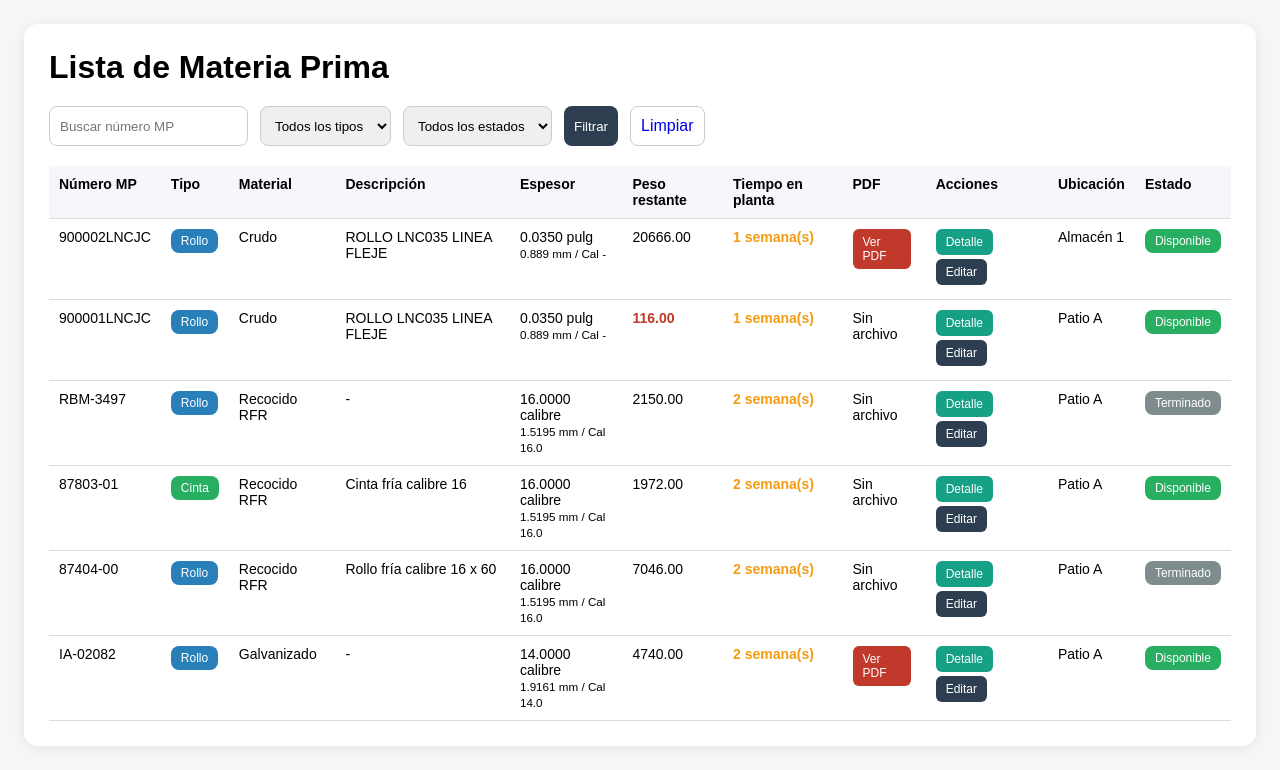
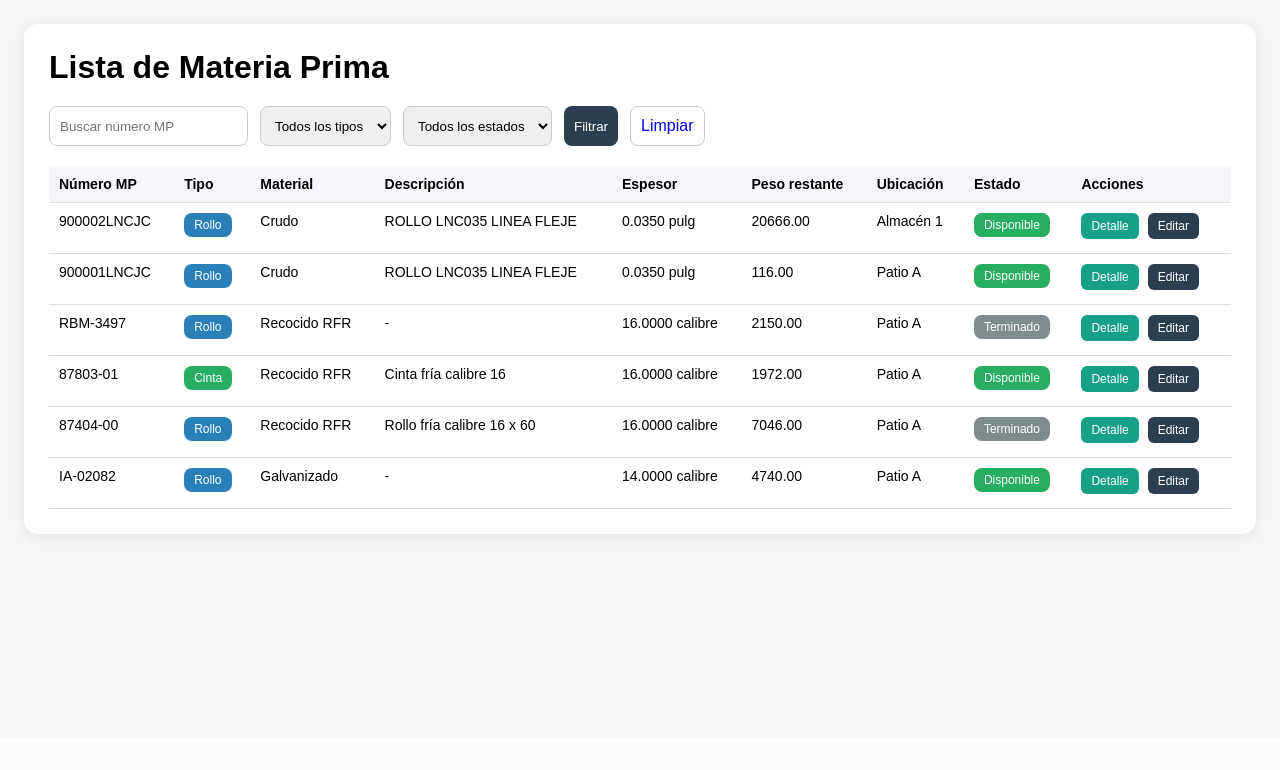
Before and after one commit to maxalejandro31-web/sistema_produccion, a Django app: page /lista-mp/ in a window 1280 px wide. Shown: the part 62-832 px from the top of the page. After the commit the page ends 602 px from the top, so only its background shows below. Run offline with Django 5.2, Linux system fonts and the light colour scheme; a user stored in the database is signed in; data comes from the database, SQL or seed files in the repository.

Commit message:
deja lista mp en modo seguro

```diff
--- a/inventario/templates/inventario/lista_mp.html
+++ b/inventario/templates/inventario/lista_mp.html
@@ -10,16 +10,19 @@
         padding: 25px;
         box-shadow: 0 2px 12px rgba(0,0,0,0.08);
     }
+
     h1 {
         margin-top: 0;
         margin-bottom: 20px;
     }
+
     .filtros {
         display: flex;
         gap: 12px;
         flex-wrap: wrap;
         margin-bottom: 20px;
     }
+
     .filtros input,
     .filtros select,
     .filtros button,
@@ -29,26 +32,31 @@
         border: 1px solid #ccc;
         text-decoration: none;
     }
+
     .filtros button {
         background: #2c3e50;
         color: white;
         border: none;
         cursor: pointer;
     }
+
     table {
         width: 100%;
         border-collapse: collapse;
         font-size: 14px;
     }
+
     th, td {
         padding: 10px;
         border-bottom: 1px solid #ddd;
         text-align: left;
         vertical-align: top;
     }
+
     th {
         background: #f5f7fa;
     }
+
     .badge {
         padding: 5px 10px;
         border-radius: 8px;
@@ -56,6 +64,7 @@
         color: white;
         display: inline-block;
     }
+
     .rollo { background: #2980b9; }
     .cinta { background: #27ae60; }
     .placa { background: #8e44ad; }
@@ -64,23 +73,7 @@
     .enproceso { background: #f39c12; }
     .terminado { background: #7f8c8d; }
 
-    .bajo {
-        color: #c0392b;
-        font-weight: bold;
-    }
-    .tiempo-verde {
-        color: #27ae60;
-        font-weight: bold;
-    }
-    .tiempo-amarillo {
-        color: #f39c12;
-        font-weight: bold;
-    }
-    .tiempo-rojo {
-        color: #c0392b;
-        font-weight: bold;
-    }
-    .btn-pdf, .btn-editar, .btn-detalle {
+    .btn-editar, .btn-detalle {
         display: inline-block;
         padding: 6px 10px;
         color: white;
@@ -90,7 +83,7 @@
         margin-right: 5px;
         margin-bottom: 4px;
     }
-    .btn-pdf { background: #c0392b; }
+
     .btn-editar { background: #2c3e50; }
     .btn-detalle { background: #16a085; }
 </style>
@@ -128,11 +121,9 @@
                 <th>Descripción</th>
                 <th>Espesor</th>
                 <th>Peso restante</th>
-                <th>Tiempo en planta</th>
-                <th>PDF</th>
-                <th>Acciones</th>
                 <th>Ubicación</th>
                 <th>Estado</th>
+                <th>Acciones</th>
             </tr>
         </thead>
         <tbody>
@@ -154,47 +145,8 @@
 
                 <td>{{ mp.material|default:"-" }}</td>
                 <td>{{ mp.descripcion|default:"-" }}</td>
-
-                <td>
-                    {{ mp.espesor_valor|default:"-" }} {{ mp.unidad_espesor|default:"" }}<br>
-                    <small>
-                        {{ mp.espesor_mm|default:"-" }} mm / Cal {{ mp.calibre|default:"-" }}
-                    </small>
-                </td>
-
-                <td class="{% if mp.peso_restante and mp.peso_restante < 1000 %}bajo{% endif %}">
-                    {{ mp.peso_restante|default:"-" }}
-                </td>
-
-                <td>
-                    {% if mp.tiempo_en_fabrica %}
-                        {% with tiempo=mp.tiempo_en_fabrica %}
-                            {% if 'día' in tiempo or 'días' in tiempo %}
-                                <span class="tiempo-verde">{{ tiempo }}</span>
-                            {% elif 'semana' in tiempo or 'semanas' in tiempo %}
-                                <span class="tiempo-amarillo">{{ tiempo }}</span>
-                            {% else %}
-                                <span class="tiempo-rojo">{{ tiempo }}</span>
-                            {% endif %}
-                        {% endwith %}
-                    {% else %}
-                        <span>-</span>
-                    {% endif %}
-                </td>
-
-                <td>
-                    {% if mp.archivo_pdf %}
-                        <a class="btn-pdf" href="{{ mp.archivo_pdf.url }}" target="_blank">Ver PDF</a>
-                    {% else %}
-                        Sin archivo
-                    {% endif %}
-                </td>
-
-                <td>
-                    <a class="btn-detalle" href="{% url 'detalle_mp' mp.id %}">Detalle</a>
-                    <a class="btn-editar" href="{% url 'editar_mp' mp.id %}">Editar</a>
-                </td>
-
+                <td>{{ mp.espesor_valor|default:"-" }} {{ mp.unidad_espesor|default:"" }}</td>
+                <td>{{ mp.peso_restante|default:"-" }}</td>
                 <td>{{ mp.ubicacion|default:"-" }}</td>
 
                 <td>
@@ -208,10 +160,15 @@
                         {{ mp.estado|default:"-" }}
                     {% endif %}
                 </td>
+
+                <td>
+                    <a class="btn-detalle" href="{% url 'detalle_mp' mp.id %}">Detalle</a>
+                    <a class="btn-editar" href="{% url 'editar_mp' mp.id %}">Editar</a>
+                </td>
             </tr>
             {% empty %}
             <tr>
-                <td colspan="11">No hay materia prima registrada.</td>
+                <td colspan="9">No hay materia prima registrada.</td>
             </tr>
             {% endfor %}
         </tbody>
```
